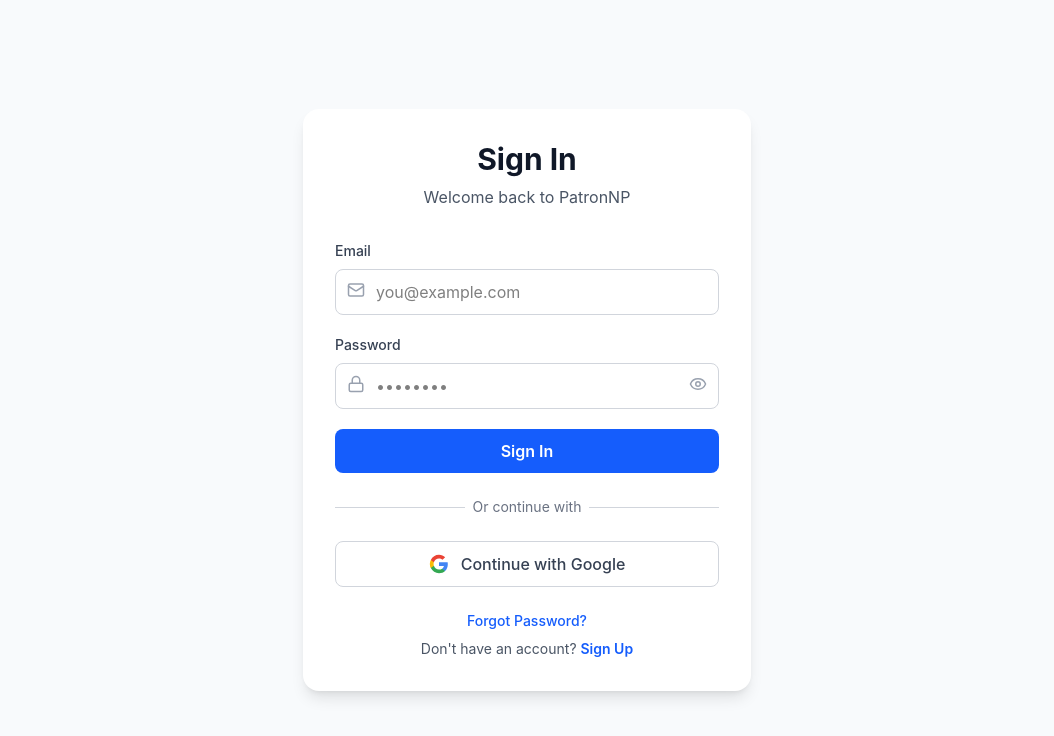
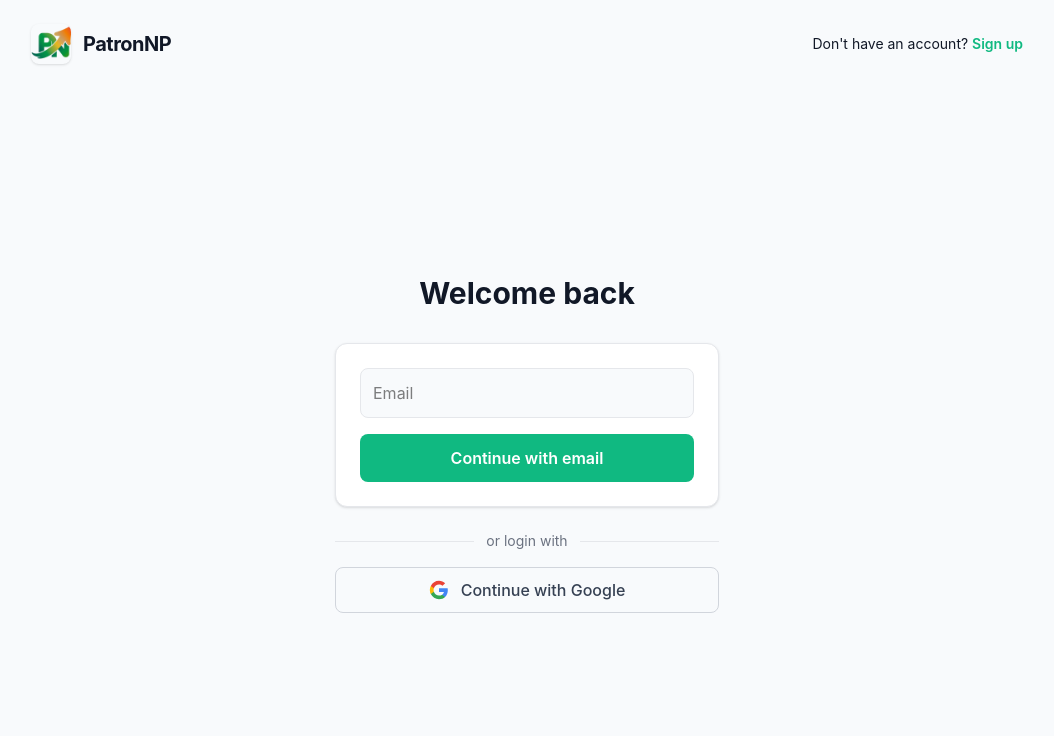
Before and after one commit to pranish9/PatronNP, a React (Vite) app in the folder patronNP-project/: page /signin in a window 1280 px wide. Shown: the top 736 px of the page, without its empty margins (113-1167 px from the left). Built offline with nearby package versions, Linux system fonts and the light colour scheme.

Commit message:
changes in sign in

```diff
--- a/patronNP-project/src/pages/SignIn.jsx
+++ b/patronNP-project/src/pages/SignIn.jsx
@@ -1,141 +1,100 @@
 import React, { useState } from 'react';
 import { useNavigate } from 'react-router-dom';
-import { Mail, Lock, Eye, EyeOff } from 'lucide-react';
-import AuthLayout from '../components/auth/AuthLayout';
 import GoogleSignIn from '../components/auth/GoogleSignIn';
 
 const SignIn = () => {
   const navigate = useNavigate();
+  const [step, setStep] = useState('email'); // States: 'email' or 'otp'
   const [email, setEmail] = useState('');
-  const [password, setPassword] = useState('');
-  const [showPassword, setShowPassword] = useState(false);
-  const [error, setError] = useState('');
-  const [loading, setLoading] = useState(false);
+  const [otp, setOtp] = useState('');
 
-  const handleSignIn = async (e) => {
+  const handleEmailSubmit = (e) => {
     e.preventDefault();
-    setError('');
-
-    if (!email || !password) {
-      setError('Please fill in all fields');
-      return;
-    }
-
-    if (!/^[^\s@]+@[^\s@]+\.[^\s@]+$/.test(email)) {
-      setError('Please enter a valid email');
-      return;
-    }
-
-    setLoading(true);
-    // Simulate API call
-    setTimeout(() => {
-      localStorage.setItem('user', JSON.stringify({ email, name: 'User' }));
-      setLoading(false);
-      navigate('/');
-    }, 1000);
-  };
-
-  const handleGoogleSuccess = (credentialResponse) => {
-    console.log('Google Sign In:', credentialResponse);
-    localStorage.setItem('user', JSON.stringify({ email: 'user@google.com', name: 'Google User' }));
-    navigate('/');
+    if (email) setStep('otp');
   };
 
   return (
-    <AuthLayout>
-      <div className="text-center mb-8">
-        <h1 className="text-3xl font-bold text-gray-900">Sign In</h1>
-        <p className="text-gray-600 mt-2">Welcome back to PatronNP</p>
-      </div>
-
-      <form onSubmit={handleSignIn} className="space-y-5">
-        {error && (
-          <div className="p-3 bg-red-50 border border-red-200 text-red-600 rounded-lg text-sm">
-            {error}
-          </div>
-        )}
-
-        {/* Email Input */}
-        <div>
-          <label className="block text-sm font-medium text-gray-700 mb-2">Email</label>
-          <div className="relative">
-            <Mail size={18} className="absolute left-3 top-3 text-gray-400" />
-            <input
-              type="email"
-              value={email}
-              onChange={(e) => setEmail(e.target.value)}
-              className="w-full pl-10 pr-4 py-2.5 border border-gray-300 rounded-lg focus:outline-none focus:ring-2 focus:ring-blue-500"
-              placeholder="you@example.com"
+    <div className="min-h-screen bg-[#F8FAFC] flex flex-col">
+      {/* Navigation Header */}
+      <nav className="flex justify-between items-center w-full max-w-5xl mx-auto py-6 px-4">
+        <a href="/" className="flex items-center gap-3 transition-opacity hover:opacity-90">
+          <div className="w-10 h-10 overflow-hidden rounded-lg shadow-sm">
+            <img
+              src="/android-chrome-192x192.png"
+              alt="PatronNP Logo"
+              className="w-full h-full object-cover"
             />
           </div>
+          <span className="text-[#111827] font-bold text-xl tracking-tight">PatronNP</span>
+        </a>
+
+        <div className="text-sm text-[#111827]">
+          Don't have an account?{' '}
+          <button
+            onClick={() => navigate('/signup')}
+            className="text-[#10B981] font-semibold hover:underline"
+          >
+            Sign up
+          </button>
         </div>
+      </nav>
 
-        {/* Password Input */}
-        <div>
-          <label className="block text-sm font-medium text-gray-700 mb-2">Password</label>
-          <div className="relative">
-            <Lock size={18} className="absolute left-3 top-3 text-gray-400" />
-            <input
-              type={showPassword ? 'text' : 'password'}
-              value={password}
-              onChange={(e) => setPassword(e.target.value)}
-              className="w-full pl-10 pr-10 py-2.5 border border-gray-300 rounded-lg focus:outline-none focus:ring-2 focus:ring-blue-500"
-              placeholder="••••••••"
-            />
-            <button
-              type="button"
-              onClick={() => setShowPassword(!showPassword)}
-              className="absolute right-3 top-3 text-gray-400 hover:text-gray-600"
-            >
-              {showPassword ? <EyeOff size={18} /> : <Eye size={18} />}
-            </button>
+      {/* Main Login Card */}
+      <div className="flex-grow flex flex-col items-center justify-center p-4">
+        <div className="w-full max-w-sm">
+          <div className="text-center mb-8">
+            <h1 className="text-3xl font-bold text-[#111827]">Welcome back</h1>
+          </div>
+
+          <div className="bg-white p-6 rounded-xl border border-[#E5E7EB] shadow-sm">
+            {step === 'email' ? (
+              <form onSubmit={handleEmailSubmit} className="space-y-4">
+                <input
+                  type="email"
+                  placeholder="Email"
+                  value={email}
+                  onChange={(e) => setEmail(e.target.value)}
+                  className="w-full p-3 border border-[#E5E7EB] rounded-lg bg-[#F8FAFC] focus:ring-2 focus:ring-[#10B981] outline-none"
+                />
+                <button className="w-full bg-[#10B981] hover:bg-[#059669] text-white font-semibold py-3 rounded-lg transition-colors">
+                  Continue with email
+                </button>
+              </form>
+            ) : (
+              <div className="space-y-4 animate-in fade-in duration-300">
+                <div className="bg-[#F8FAFC] p-3 rounded-lg text-sm text-[#111827] border border-[#E5E7EB]">
+                  {email}
+                </div>
+                <input
+                  type="text"
+                  placeholder="Paste login code"
+                  value={otp}
+                  onChange={(e) => setOtp(e.target.value)}
+                  className="w-full p-3 border border-[#E5E7EB] rounded-lg focus:ring-2 focus:ring-[#10B981] outline-none"
+                />
+                <p className="text-sm text-[#6B7280]">We just sent you a temporary login code. Please check your inbox.</p>
+                <button className="w-full bg-[#10B981] hover:bg-[#059669] text-white font-semibold py-3 rounded-lg transition-colors">
+                  Login
+                </button>
+                <button onClick={() => setStep('email')} className="w-full text-sm text-[#6B7280] hover:underline">
+                  Resend code
+                </button>
+              </div>
+            )}
+          </div>
+
+          {/* Social Authentication */}
+          <div className="mt-6">
+            <div className="relative flex items-center mb-4">
+              <div className="flex-grow border-t border-[#E5E7EB]"></div>
+              <span className="px-3 text-sm text-[#6B7280]">or login with</span>
+              <div className="flex-grow border-t border-[#E5E7EB]"></div>
+            </div>
+            <GoogleSignIn />
           </div>
         </div>
-
-        {/* Sign In Button */}
-        <button
-          type="submit"
-          disabled={loading}
-          className="w-full py-2.5 bg-blue-600 text-white font-semibold rounded-lg hover:bg-blue-700 transition-colors disabled:opacity-50"
-        >
-          {loading ? 'Signing In...' : 'Sign In'}
-        </button>
-      </form>
-
-      {/* Divider */}
-      <div className="relative my-6">
-        <div className="absolute inset-0 flex items-center">
-          <div className="w-full border-t border-gray-300"></div>
-        </div>
-        <div className="relative flex justify-center text-sm">
-          <span className="px-2 bg-white text-gray-500">Or continue with</span>
-        </div>
       </div>
-
-      {/* Google Sign In */}
-      <GoogleSignIn onSuccess={handleGoogleSuccess} />
-
-      {/* Footer Links */}
-      <div className="mt-6 text-center space-y-2">
-        <button
-          type="button"
-          onClick={() => navigate('/forgot-password')}
-          className="block w-full text-blue-600 hover:text-blue-700 text-sm font-medium"
-        >
-          Forgot Password?
-        </button>
-        <p className="text-gray-600 text-sm">
-          Don't have an account?{' '}
-          <button
-            type="button"
-            onClick={() => navigate('/signup')}
-            className="text-blue-600 hover:text-blue-700 font-semibold"
-          >
-            Sign Up
-          </button>
-        </p>
-      </div>
-    </AuthLayout>
+    </div>
   );
 };
 
```
